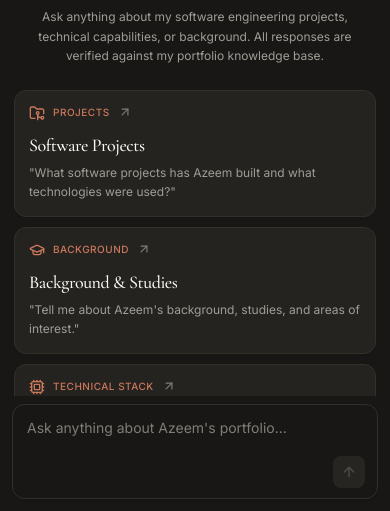
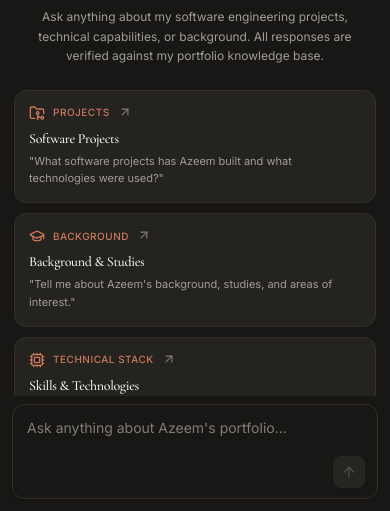
Before and after one commit to code-azeemahmad/code-azeemahmad.github.io, an Astro site: page / in a window 390 px wide. Shown: the part 333-844 px from the top of the page. Built offline with nearby package versions, Linux system fonts and the light colour scheme; Astro itself is replaced by a stand-in of ours.

Commit message:
revert: restore prompt card title font size to text-sm sm:text-base

```diff
--- a/src/components/chat/welcome/WelcomeScreen.tsx
+++ b/src/components/chat/welcome/WelcomeScreen.tsx
@@ -90,11 +90,11 @@ export function WelcomeScreen({ onSelectPrompt }: WelcomeScreenProps) {
                 <ArrowUpRight className="h-3.5 w-3.5 text-muted-soft transition-transform group-hover:translate-x-0.5 group-hover:-translate-y-0.5 group-hover:text-primary" />
               </div>
 
-              <div className="mt-2.5 sm:mt-3">
-                <div className="font-serif text-lg sm:text-xl font-medium text-ink tracking-tight transition-colors">
+              <div className="mt-2 sm:mt-2.5">
+                <div className="font-serif text-sm sm:text-base font-medium text-ink tracking-tight transition-colors">
                   {item.title}
                 </div>
-                <div className="text-xs sm:text-sm text-muted line-clamp-2 mt-1 leading-relaxed transition-colors">
+                <div className="text-[11px] sm:text-xs text-muted line-clamp-2 mt-1 leading-relaxed transition-colors">
                   "{item.prompt}"
                 </div>
               </div>
```
